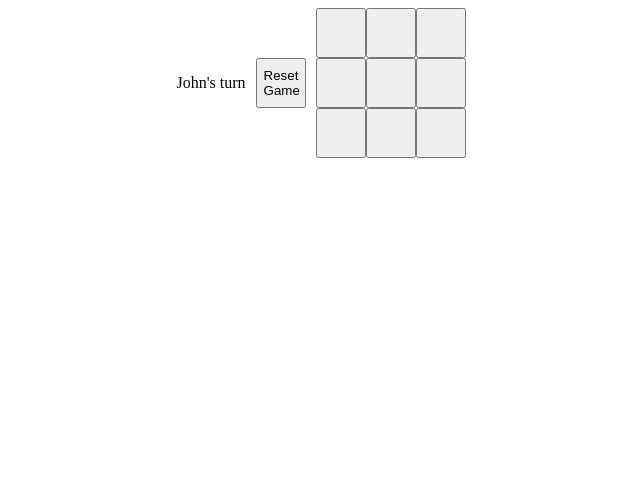
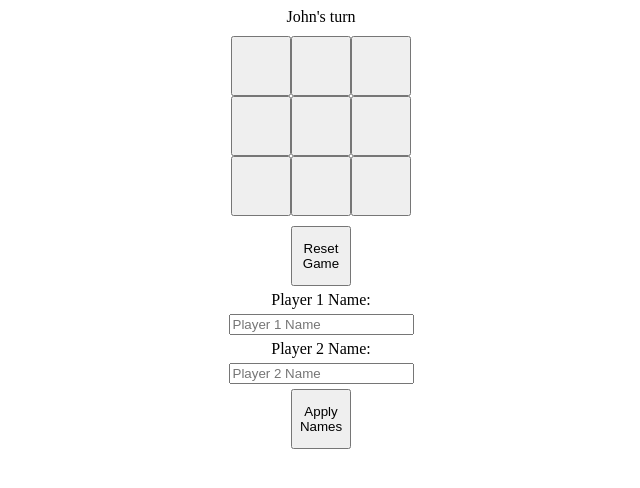
Before and after one commit to rolly-jpg/TicTacToe, a plain HTML site: page index.html in a window 1280 px wide. Shown: the whole page, without its empty margins (319-959 px from the left). Drawn offline with Linux system fonts and the light colour scheme.

Commit message:
added ability to change names, ui change

```diff
--- a/index.html
+++ b/index.html
@@ -9,7 +9,7 @@
 </head>
 <body>
     <div class="score"></div>
+    <div class="board"></div>
     <div class="controls"></div>
-    <div class="board"></div>
 </body>
 </html>
--- a/index.js
+++ b/index.js
@@ -99,13 +99,15 @@ const Player = function(name, token) {
     function createPlayer() {
         let active = false
         const playerToken = token
-        const {userName} = createUser()
+        let {userName} = createUser()
 
         const toggleActive = () => active = !active
         const isActive = () => active
         const getToken = () => playerToken
+        const getName = () => userName
+        const setName = (newName) => userName = newName
 
-        return {userName, toggleActive, isActive, getToken}
+        return {getName, setName, toggleActive, isActive, getToken}
     }
 
     return createPlayer()
@@ -130,17 +132,18 @@ const GameController = (function() {
 
     const getActivePlayer = () => activePlayer
     const getWinner = () => gameWinner
+    const getPlayers = () => players
 
     const printGameboard = () => {
         Gameboard.printBoard()
-        console.log(`${activePlayer.userName}'s turn`)
+        console.log(`${activePlayer.getName()}'s turn`)
     }
 
     const playRound = (row, col) => {
-        console.log(`${getActivePlayer().userName} chose cell with row: ${row} column: ${col}`)
+        console.log(`${activePlayer.getName()} chose cell with row: ${row} column: ${col}`)
         if ( Gameboard.updateCell(row, col, getActivePlayer().getToken()) )
             if (Gameboard.checkWin()) {
-                gameWinner = getActivePlayer().userName
+                gameWinner = activePlayer.getName()
                 console.log(`${gameWinner} WON`)
             }
             else if (Gameboard.checkTie()) {
@@ -165,7 +168,7 @@ const GameController = (function() {
 
     printGameboard()
 
-    return {playRound, getActivePlayer, getWinner, resetGame}
+    return {playRound, getActivePlayer, getWinner, resetGame, getPlayers}
 })()
 
 const screenController = (function () {
@@ -178,6 +181,35 @@ const screenController = (function () {
     resetBtn.textContent = 'Reset Game'
     resetBtn.addEventListener('click', resetBtnHandler)
     controlsDiv.appendChild(resetBtn)
+
+    //player name input
+    const playerOneInput = document.createElement('input');
+    playerOneInput.type = 'text';
+    playerOneInput.placeholder = 'Player 1 Name';
+    playerOneInput.id = 'playerOneName';
+
+    const playerTwoInput = document.createElement('input');
+    playerTwoInput.type = 'text';
+    playerTwoInput.placeholder = 'Player 2 Name';
+    playerTwoInput.id = 'playerTwoName';
+
+    const playerOneLabel = document.createElement('label');
+    playerOneLabel.textContent = 'Player 1 Name:';
+    playerOneLabel.htmlFor = 'playerOneName';
+
+    const playerTwoLabel = document.createElement('label');
+    playerTwoLabel.textContent = 'Player 2 Name:';
+    playerTwoLabel.htmlFor = 'playerTwoName';
+
+    controlsDiv.appendChild(playerOneLabel);
+    controlsDiv.appendChild(playerOneInput);
+    controlsDiv.appendChild(playerTwoLabel);
+    controlsDiv.appendChild(playerTwoInput);
+
+    const applyNamesBtn = document.createElement('button');
+    applyNamesBtn.textContent = 'Apply Names';
+    applyNamesBtn.addEventListener('click', updatePlayerNames);
+    controlsDiv.appendChild(applyNamesBtn);
 
     function updateScreen() {
         boardDiv.innerHTML = ''
@@ -207,7 +239,17 @@ const screenController = (function () {
 
         //current player text field
         scoreDiv.textContent = GameController.getWinner() ? `${GameController.getWinner()} WON` :
-                                                            `${activePlayer.userName}'s turn`
+                                                            `${activePlayer.getName()}'s turn`
+    }
+
+    function updatePlayerNames() {
+        const playerOneName = document.getElementById('playerOneName').value;
+        const playerTwoName = document.getElementById('playerTwoName').value;
+
+        GameController.getPlayers()[0].setName(playerOneName);
+        GameController.getPlayers()[1].setName(playerTwoName);
+
+        updateScreen();
     }
 
     function clickHandler() {
--- a/style.css
+++ b/style.css
@@ -2,7 +2,8 @@ body {
     display: flex;
     justify-content: center;
     align-items: center;
-    gap: 10px
+    gap: 10px;
+    flex-direction: column;
 }
 
 .gridRow {
@@ -10,6 +11,23 @@ body {
 }
 
 button {
-    height: 50px;
-    width: 50px;
+    height: 60px;
+    width: 60px;
 }
+
+.controls {
+    display: flex;
+    align-items: center;
+    flex-direction: column;
+    gap: 5px;
+    flex: 1
+}
+
+.board {
+    flex: 1
+}
+
+.score {
+    flex: 1;
+    text-align: center;
+}
```
